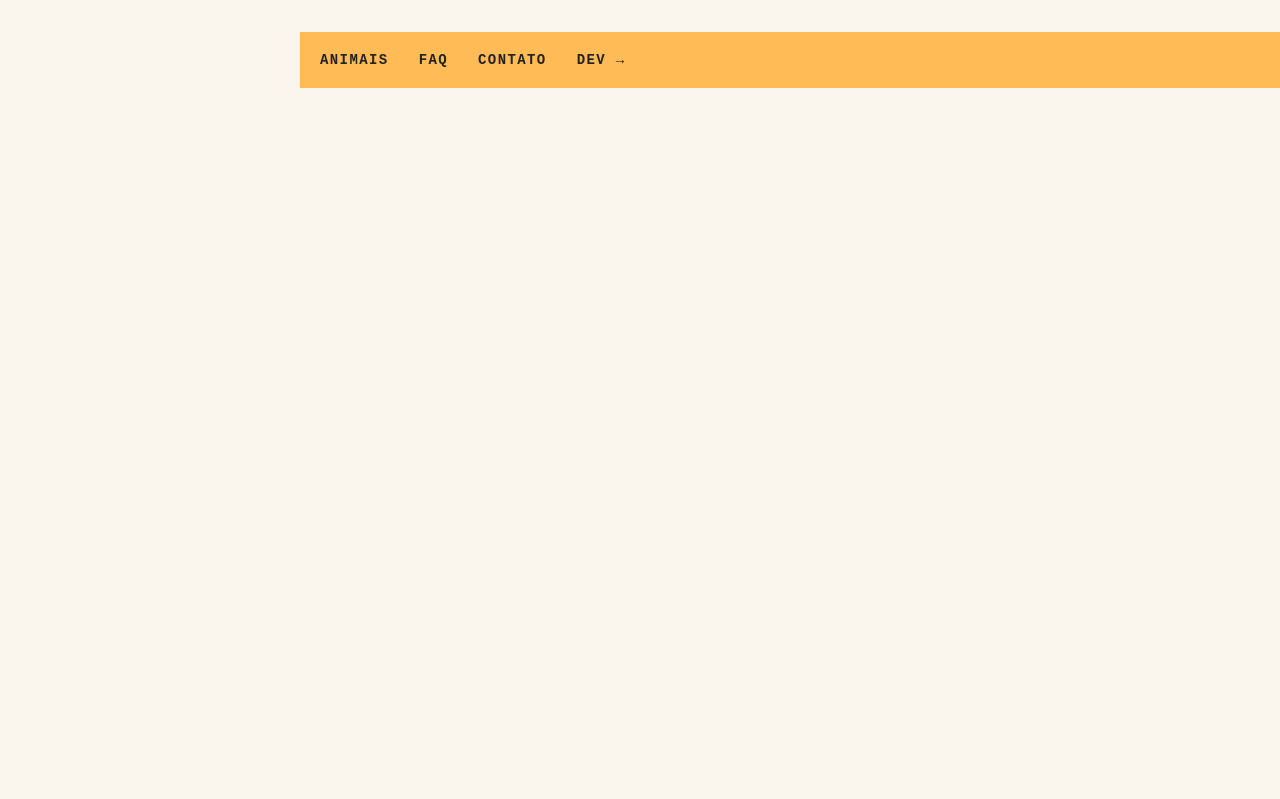
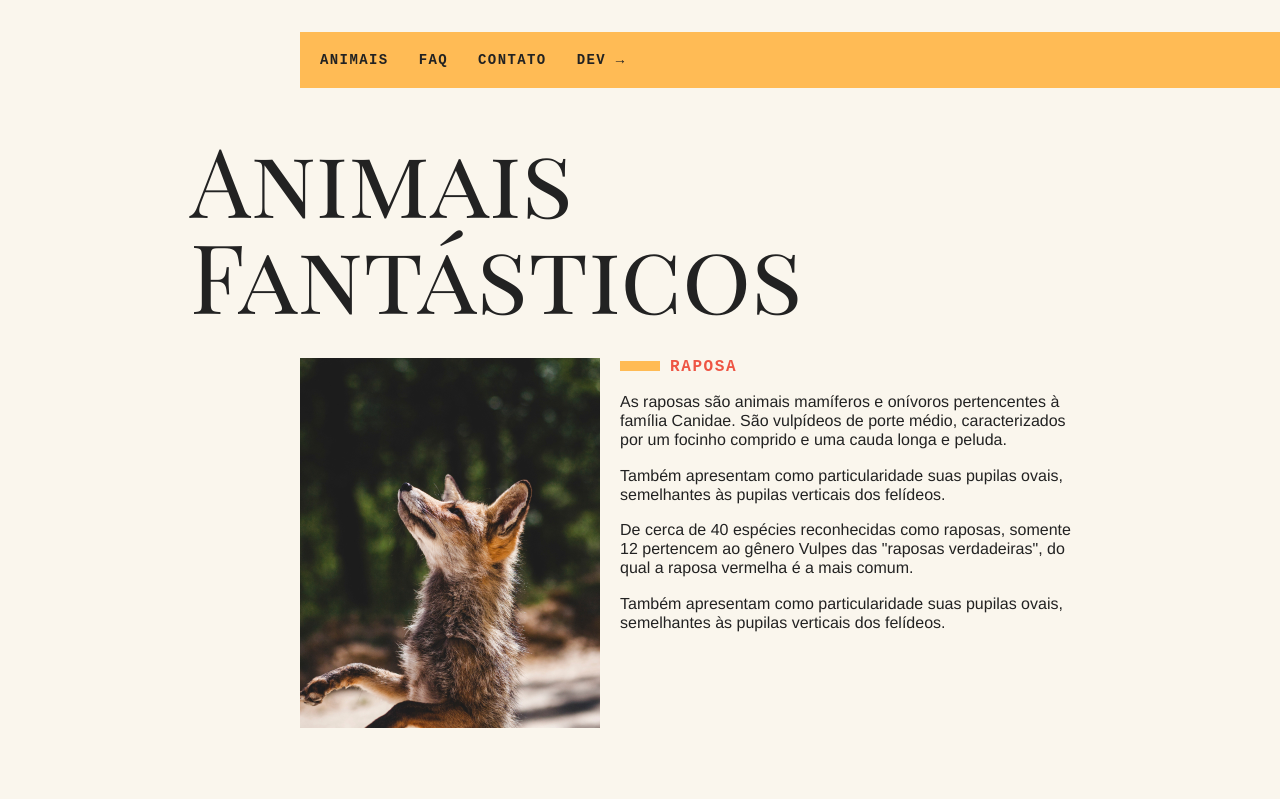
Before and after one commit to Mylena-Rodrigues/Wolf_Animais-Fantasticos, a plain HTML site: page index.html in a window 1280 px wide. Shown: the top 799 px of the page. Drawn offline with Linux system fonts and the light colour scheme.

Commit message:
Feat 6 | Scroll Animation

```diff
--- a/css/style.css
+++ b/css/style.css
@@ -232,7 +232,7 @@ body {
   animation: slideDown 0.5s forwards;
 }
 
-/* Smooth Scroll */
+/* Scroll Animation */
 .js .js-scroll {
   opacity: 0;
   transform: translate3d(-30px, 0, 0);
--- a/script.js
+++ b/script.js
@@ -78,3 +78,31 @@ function initSmoothScroll() {
 }
 
 initSmoothScroll();
+
+//Scroll Animation
+function initScrollAnimation() {
+  const sections = document.querySelectorAll('.js-scroll');
+  const halfWindow = window.innerHeight * 0.6;
+  if (sections.length) {
+    function animateScroll() {
+      sections.forEach((section) => {
+        const sectionTop = section.getBoundingClientRect().top;
+        const isSectionVisible = sectionTop - halfWindow < 0;
+        if (isSectionVisible) {
+          section.classList.add('ativo');
+        }
+
+        /**Caso queira retirar a animação quando o usuário der scroll pra cima
+              else
+                  section.classList.remove('ativo');
+              **/
+      });
+    }
+
+    animateScroll();
+
+    window.addEventListener('scroll', animateScroll);
+  }
+}
+
+initScrollAnimation();
```
